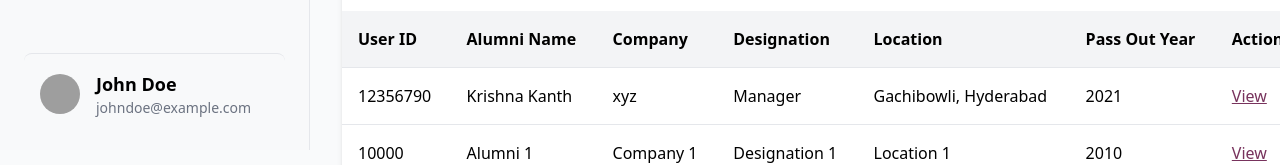
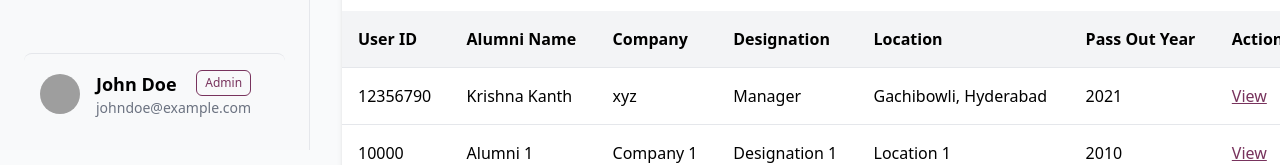
Before and after one commit to Sawantkun/minor, a React (Vite) app: page /admin in a window 1280 px wide. Shown: the part 650-815 px from the top of the page. Built offline with nearby package versions, Linux system fonts and the light colour scheme; no server answers; grey boxes are pictures that could not be loaded.

Commit message:
added admin tag and truncate

```diff
--- a/src/pages/Admin/Admin.jsx
+++ b/src/pages/Admin/Admin.jsx
@@ -84,16 +84,20 @@ const Dashboard = () => {
     className="w-10 h-10 rounded-full object-cover"
   />
   <div>
-    <p className="text-black text-lg font-semibold">
+    <p className="text-black text-lg font-semibold flex items-center gap-2 relative">
       {user?.displayName || "John Doe"}
+      <span className="text-xs text-purple border border-purple px-2 py-1 rounded-md font-medium absolute right-[0px] top-0">
+        Admin
+      </span>
     </p>
     <p className="text-gray-500 text-sm">
       {user?.email
-        ? `${user.email.length > 20 ? user.email.substring(0, 20) + "..." : user.email}`
+        ? `${user.email.length > 20 ? user.email.substring(0, 23) + "..." : user.email}`
         : "johndoe@example.com"}
     </p>
   </div>
 </div>
+
 
       </div>
 
--- a/src/pages/Dashboard.jsx
+++ b/src/pages/Dashboard.jsx
@@ -333,13 +333,15 @@ const Dashboard = ({ userId }) => {
               <img
                 src={user?.photoURL || "../assets/images/user.png"}
                 alt="User"
-                className="w-14 h-14 rounded-full object-cover"
+                className="w-10 h-10 rounded-full object-cover"
               />
               <div>
                 <p className="text-black text-lg font-semibold">{user?.displayName || 'John Doe'}</p> {/* Display name from Firestore */}
                 <p className="text-gray-500 text-sm">
-                  {user?.email ? `${user.email}...` : 'johndoe@example.com'}
-                </p>
+      {user?.email
+        ? `${user.email.length > 20 ? user.email.substring(0, 20) + "..." : user.email}`
+        : "johndoe@example.com"}
+    </p>
               </div>
             </div>
           </div>
```
